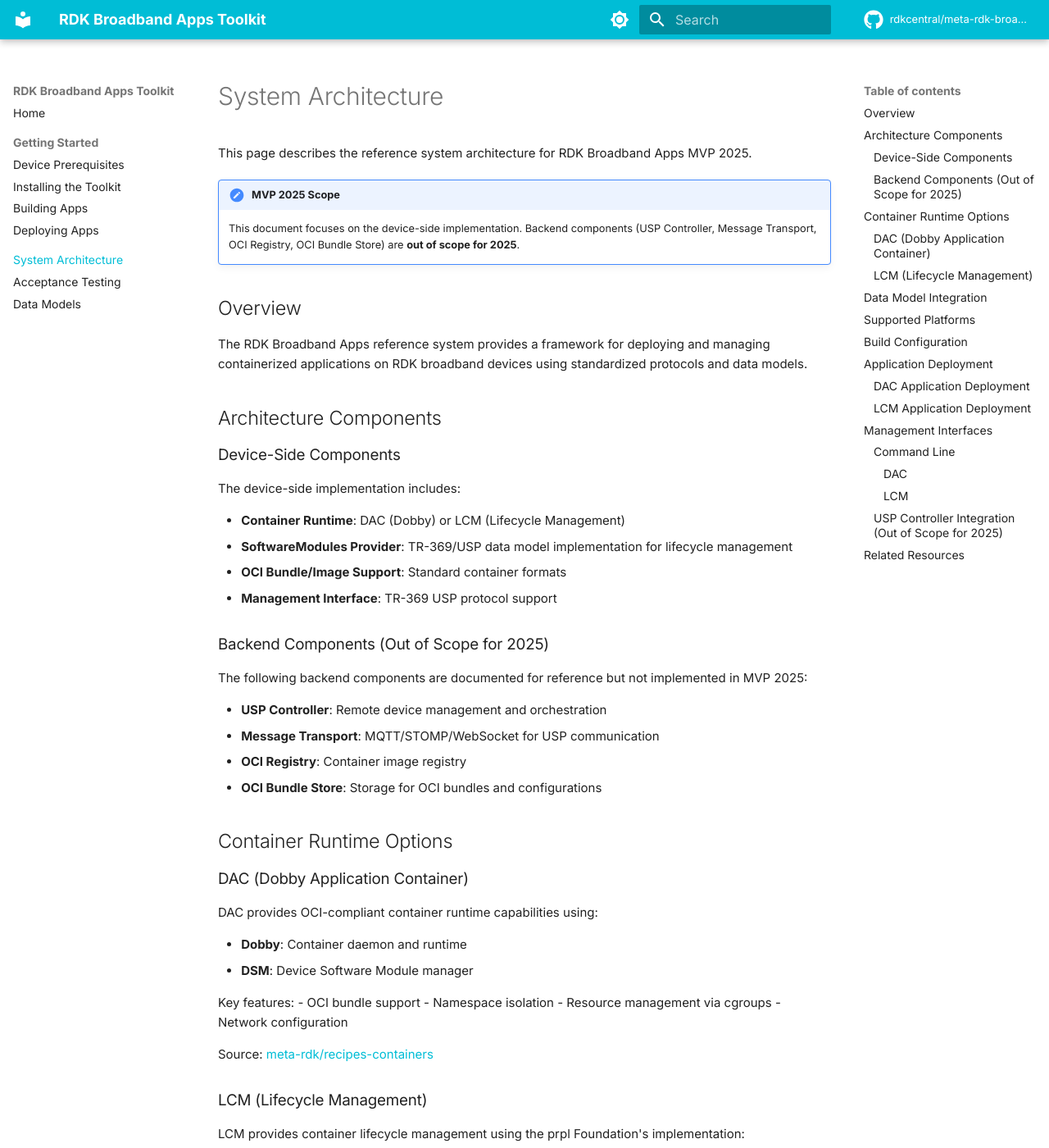
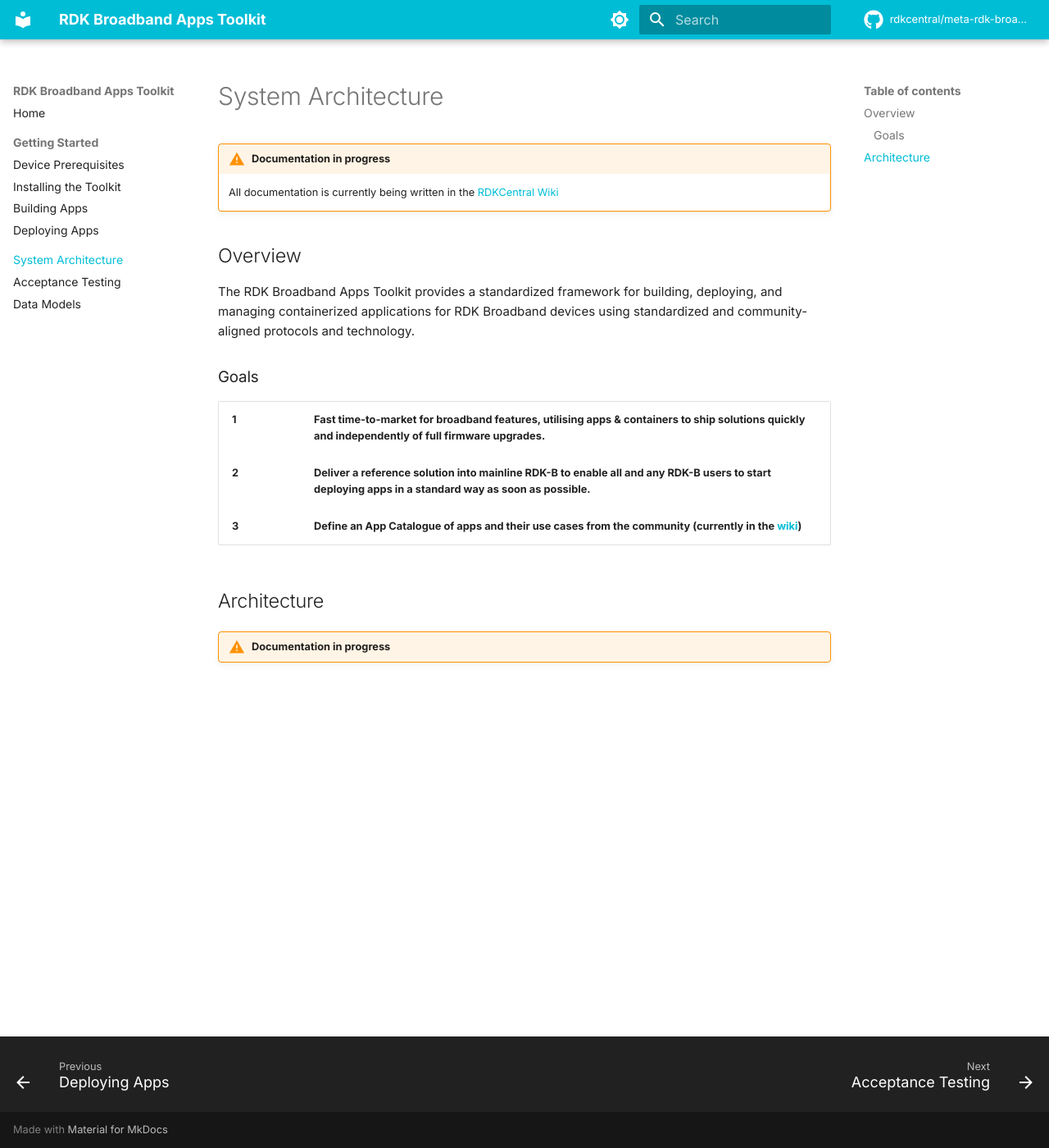
Before and after one commit to rdkcentral/meta-rdk-broadband-apps, an MkDocs documentation site: the page built from docs/architecture.md, in a window 1280 px wide and 1400 px high. Shown: the whole window at 82% size. Built offline with MkDocs 1.6.1 and Material for MkDocs 9.7.7, drawn with Linux system fonts in a browser that asks for light colours; comment, search, counter and statistics services are not loaded; some of the changed text lies outside the part shown.

Commit message:
reverted arch doc into a skeleton with TODOs

````diff
--- a/docs/architecture.md
+++ b/docs/architecture.md
@@ -1,158 +1,29 @@
 # System Architecture
 
-This page describes the reference system architecture for RDK Broadband Apps MVP 2025.
-
-!!! note "MVP 2025 Scope"
-    This document focuses on the device-side implementation. Backend components (USP Controller, Message Transport, OCI Registry, OCI Bundle Store) are **out of scope for 2025**.
+!!! warning "Documentation in progress"
+    All documentation is currently being written in the [RDKCentral Wiki](https://wiki.rdkcentral.com/pages/viewpage.action?spaceKey=WG&title=Broadband+Apps+Framework+-+Working+Group)
 
 ## Overview
 
-The RDK Broadband Apps reference system provides a framework for deploying and managing containerized applications on RDK broadband devices using standardized protocols and data models.
+The RDK Broadband Apps Toolkit provides a standardized framework for building, deploying, and managing containerized applications for RDK Broadband devices using standardized and community-aligned protocols and technology.
 
-## Architecture Components
+### Goals
 
-### Device-Side Components
+<table>
+    <tr>
+        <th>1</th>
+        <th>Fast time-to-market for broadband features, utilising apps & containers to ship solutions quickly and independently of full firmware upgrades.</th>
+    </tr>
+    <tr>
+        <th>2</th>
+        <th>Deliver a reference solution into mainline RDK-B to enable all and any RDK-B users to start deploying apps in a standard way as soon as possible.</th>
+    </tr>
+    <tr>
+        <th>3</th>
+        <th>Define an App Catalogue of apps and their use cases from the community (currently in the <a href="https://wiki.rdkcentral.com/display/WG/App+Use+Cases">wiki</a>)</th>
+    </tr>
+</table>
 
-The device-side implementation includes:
+## Architecture
 
-- **Container Runtime**: DAC (Dobby) or LCM (Lifecycle Management)
-- **SoftwareModules Provider**: TR-369/USP data model implementation for lifecycle management
-- **OCI Bundle/Image Support**: Standard container formats
-- **Management Interface**: TR-369 USP protocol support
-
-### Backend Components (Out of Scope for 2025)
-
-The following backend components are documented for reference but not implemented in MVP 2025:
-
-- **USP Controller**: Remote device management and orchestration
-- **Message Transport**: MQTT/STOMP/WebSocket for USP communication
-- **OCI Registry**: Container image registry
-- **OCI Bundle Store**: Storage for OCI bundles and configurations
-
-## Container Runtime Options
-
-### DAC (Dobby Application Container)
-
-DAC provides OCI-compliant container runtime capabilities using:
-
-- **Dobby**: Container daemon and runtime
-- **DSM**: Device Software Module manager
-
-Key features:
-- OCI bundle support
-- Namespace isolation
-- Resource management via cgroups
-- Network configuration
-
-Source: [meta-rdk/recipes-containers](https://github.com/rdkcentral/meta-rdk/tree/develop/recipes-containers)
-
-### LCM (Lifecycle Management)
-
-LCM provides container lifecycle management using the prpl Foundation's implementation:
-
-- **LXC**: Linux Containers runtime
-- **Ambiorix**: Data model framework
-- **ba-cli**: Command-line interface
-
-Key features:
-- OCI image support (pulled from registries)
-- Container lifecycle operations
-- TR-369 data model integration
-
-Source: [meta-lcm](https://gitlab.com/prpl-foundation/prplrdkb/metalayers/meta-lcm)
-
-## Data Model Integration
-
-Both DAC and LCM implementations provide support for the TR-369 **Device.SoftwareModules** data model, enabling:
-
-- Remote container installation
-- Container lifecycle management (start, stop, restart)
-- Status monitoring and reporting
-- Configuration management
-
-See [Data Models](data-models.md) for detailed data model documentation.
-
-## Supported Platforms
-
-| Platform | Architecture | Container Runtime | Notes |
-|----------|--------------|-------------------|-------|
-| Raspberry Pi 4 | 32-bit/64-bit | DAC, LCM | Support to be deprecated |
-| Banana Pi BPI-R4 | 64-bit | DAC, LCM | Recommended platform |
-
-## Build Configuration
-
-The container runtime is selected at build time using the `RDK_BB_APPS_TOOLKIT_CRUNTIME` variable:
-
-```bash
-# For DAC (default)
-RDK_BB_APPS_TOOLKIT_CRUNTIME = "DAC"
-
-# For LCM
-RDK_BB_APPS_TOOLKIT_CRUNTIME = "LCM"
-```
-
-See [Installing the Toolkit](installing-toolkit.md) for complete build instructions.
-
-## Application Deployment
-
-### DAC Application Deployment
-
-DAC applications are deployed as **OCI bundles** containing:
-
-- `config.json`: OCI runtime configuration
-- `rootfs/`: Container root filesystem
-
-### LCM Application Deployment
-
-LCM applications are deployed as **OCI images** that are:
-
-- Pulled from OCI-compliant registries
-- Automatically converted to LXC containers
-- Managed via TR-369 data model
-
-## Management Interfaces
-
-### Command Line
-
-Both runtimes provide command-line tools:
-
-#### DAC
-```bash
-# Using dmcli for Device.SoftwareModules access
-dmcli eRT getv Device.SoftwareModules.
-
-# Using rbuscli for operations
-rbuscli method_values "Device.SoftwareModules.InstallDU()" \
-    URL string http://example.com/app.tar.gz \
-    ExecutionEnvRef string default
-```
-
-#### LCM
-```bash
-# Using ba-cli for Device.SoftwareModules access
-ba-cli 'Device.SoftwareModules.?'
-
-# Install container
-ba-cli 'Device.SoftwareModules.InstallDU( \
-    URL = "docker://index.docker.io/user/image:tag", \
-    ExecutionEnvRef = "Device.SoftwareModules.ExecEnv.1." )'
-
-# Control container state
-ba-cli 'Device.SoftwareModules.ExecutionUnit.1.SetRequestedState( \
-    RequestedState = "Active" )'
-```
-
-### USP Controller Integration (Out of Scope for 2025)
-
-Future versions will support remote management via USP Controller using:
-
-- MQTT/STOMP/WebSocket message transport
-- TR-369 USP protocol operations
-- Automated container deployment and updates
-
-## Related Resources
-
-- [Installing the Toolkit](installing-toolkit.md) - Build instructions for DAC and LCM
-- [Acceptance Testing](acceptance-testing.md) - Testing procedures
-- [Deploying Apps](deploying-apps.md) - Application deployment and management
-- [Data Models](data-models.md) - Data model specification
+!!! warning "Documentation in progress"
````
